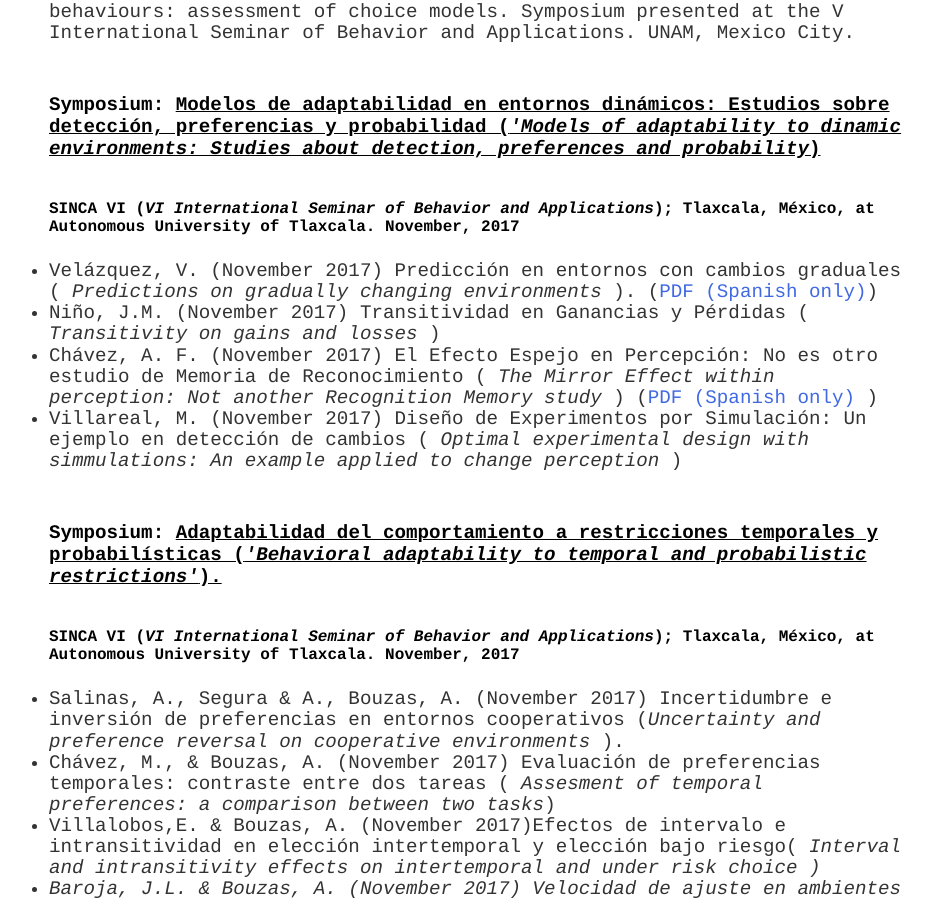
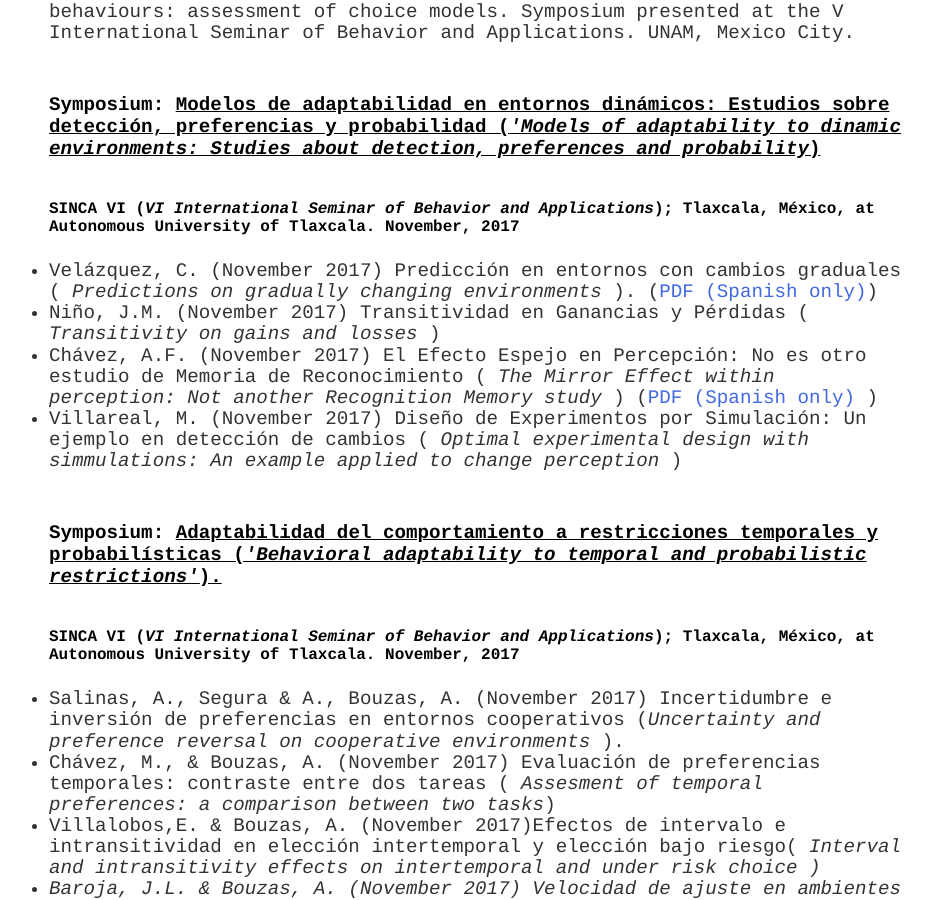
Before and after one commit to BouzasLab25/bouzaslab25.github.io, a Jekyll site: the page built from publications/index.html, in a window 1280 px wide and 900 px high, scrolled down 1487 px. Shown: the whole window, without its empty margins (183-1114 px from the left). Built offline with Jekyll 4.4.1, drawn with Linux system fonts in a browser that asks for light colours.

Commit message:
Update index.html

```diff
--- a/publications/index.html
+++ b/publications/index.html
@@ -44,9 +44,9 @@ title: Lab25 Publications
 
 	<h4> Symposium: <u> Modelos de adaptabilidad en entornos dinámicos: Estudios sobre detección, preferencias y probabilidad (<i>'Models of adaptability to dinamic environments: Studies about detection, preferences and probability</i>) </u> </h4>
 	<h5> SINCA VI (<i>VI International Seminar of Behavior and Applications</i>); Tlaxcala, México, at Autonomous University of Tlaxcala. November, 2017 </h3>
-		<li class='ho' >Velázquez, V. (November 2017) Predicción en entornos con cambios graduales (<i> Predictions on gradually changing environments </i>). (<a class='link' href="/documents/01_SINCA-VI_Carlos.pdf">PDF (Spanish only)</a>) </li>
+		<li class='ho' >Velázquez, C. (November 2017) Predicción en entornos con cambios graduales (<i> Predictions on gradually changing environments </i>). (<a class='link' href="/documents/01_SINCA-VI_Carlos.pdf">PDF (Spanish only)</a>) </li>
 		<li class='ho' >Niño, J.M. (November 2017) Transitividad en Ganancias y Pérdidas (<i> Transitivity on gains and losses </i>)</li>
-		<li class='ho' >Chávez, A. F. (November 2017) El Efecto Espejo en Percepción: No es otro estudio de Memoria de Reconocimiento (<i> The Mirror Effect within perception: Not another Recognition Memory study </i>) (<a class='link' href="/documents/03_SINCA-VI_Felisa.pdf">PDF (Spanish only) </a>) </li>
+		<li class='ho' >Chávez, A.F. (November 2017) El Efecto Espejo en Percepción: No es otro estudio de Memoria de Reconocimiento (<i> The Mirror Effect within perception: Not another Recognition Memory study </i>) (<a class='link' href="/documents/03_SINCA-VI_Felisa.pdf">PDF (Spanish only) </a>) </li>
 	 	<li class='ho' >Villareal, M. (November 2017) Diseño de Experimentos por Simulación: Un ejemplo en detección de cambios (<i> Optimal experimental design with simmulations: An example applied to change perception </i>) </li>
 	<h4> Symposium: <u> Adaptabilidad del comportamiento a restricciones temporales y probabilísticas (<i>'Behavioral adaptability to temporal and probabilistic restrictions'</i>). </u> </h4>
 	<h5> SINCA VI (<i>VI International Seminar of Behavior and Applications</i>); Tlaxcala, México, at Autonomous University of Tlaxcala. November, 2017 </h5>
```
